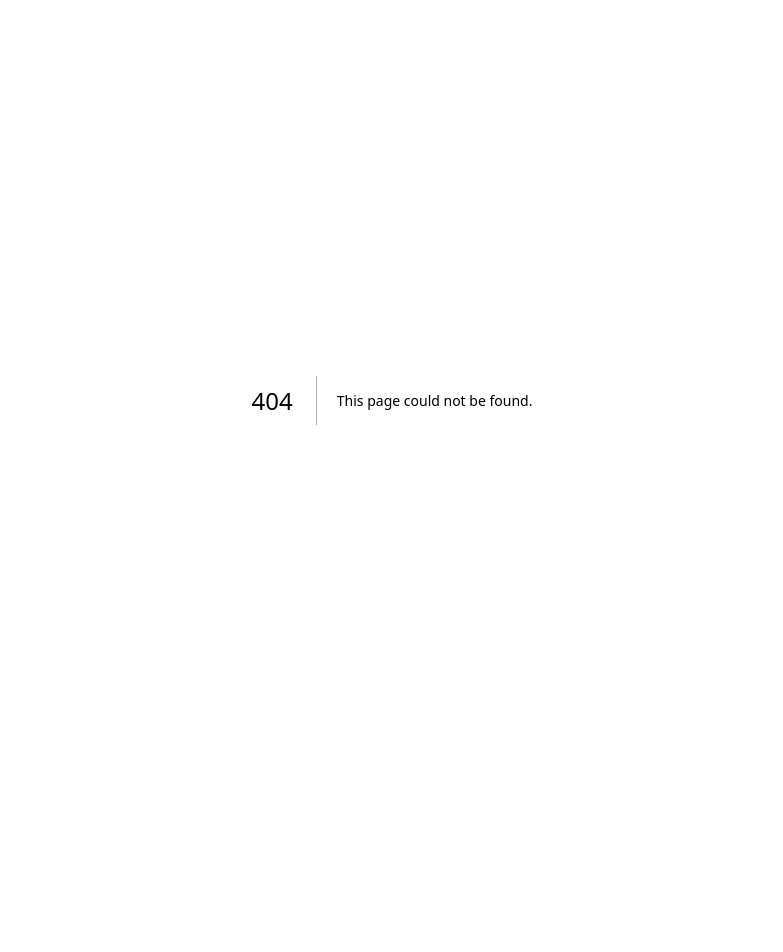
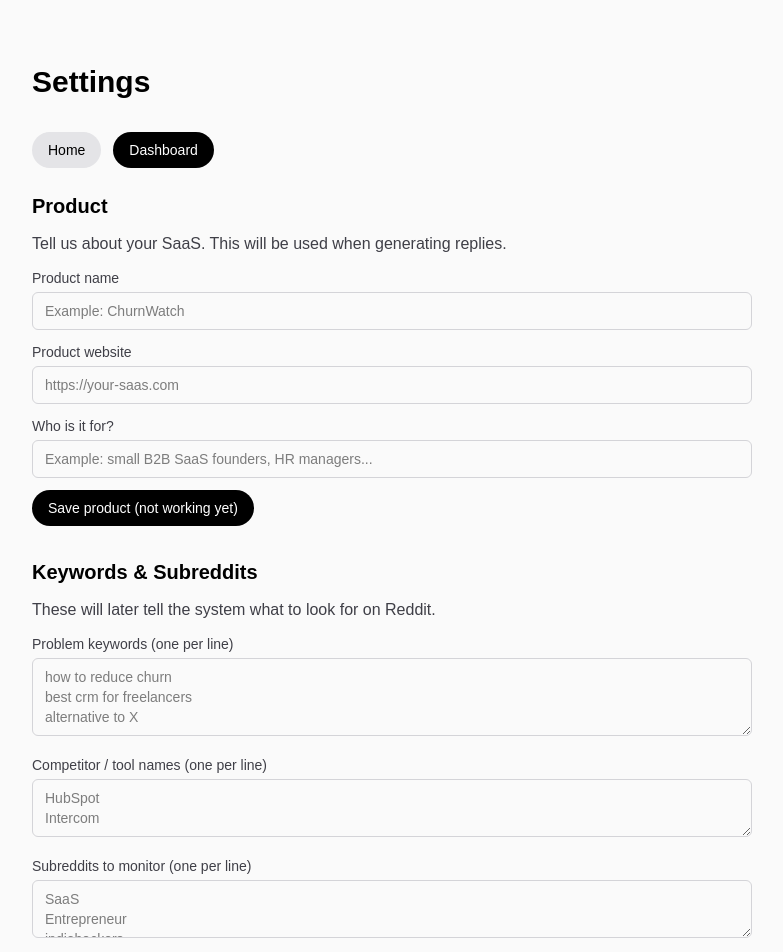
Before and after one commit to crautmare-ship-it/reddit-radar, a Next.js app: page /settings in a window 1280 px wide. Before the commit this address had no page. Shown: the top 952 px of the page, without its empty margins (248-1031 px from the left). Before the commit the page ends 800 px from the top, so only its background shows below. Built offline with nearby package versions, Linux system fonts and the light colour scheme.

Commit message:
Initial UI: home, dashboard, settings

```diff
--- /dev/null
+++ b/app/dashboard/page.tsx
@@ -0,0 +1,85 @@
+import Link from "next/link";
+
+const fakeLeads = [
+  {
+    id: 1,
+    title: "Looking for a simple tool to track churn for my small SaaS",
+    subreddit: "SaaS",
+    url: "https://www.reddit.com/r/SaaS/",
+    score: 92,
+  },
+  {
+    id: 2,
+    title: "Best CRM for freelancers that is not too expensive?",
+    subreddit: "Entrepreneur",
+    url: "https://www.reddit.com/r/Entrepreneur/",
+    score: 78,
+  },
+  {
+    id: 3,
+    title: "Alternative to HubSpot for early-stage B2B startup",
+    subreddit: "indiehackers",
+    url: "https://www.reddit.com/r/indiehackers/",
+    score: 65,
+  },
+];
+
+export default function Dashboard() {
+  return (
+    <main className="min-h-screen flex items-center justify-center bg-zinc-50 dark:bg-black">
+      <div className="max-w-3xl w-full px-6 py-16">
+        <h1 className="text-3xl font-semibold text-black dark:text-zinc-50 mb-4">
+          Dashboard
+        </h1>
+        <p className="text-lg text-zinc-700 dark:text-zinc-400 mb-4">
+          These are example Reddit threads. Later, this list will be filled
+          automatically based on your keywords.
+        </p>
+
+        <div className="mb-6 flex gap-3">
+          <Link
+            href="/"
+            className="inline-flex items-center justify-center rounded-full bg-zinc-200 text-black px-4 py-2 text-sm font-medium hover:bg-zinc-300 dark:bg-zinc-800 dark:text-zinc-50"
+          >
+            Home
+          </Link>
+          <Link
+            href="/settings"
+            className="inline-flex items-center justify-center rounded-full bg-black text-white px-4 py-2 text-sm font-medium hover:bg-[#383838] dark:bg-white dark:text-black"
+          >
+            Go to Settings
+          </Link>
+        </div>
+
+        <div className="space-y-3">
+          {fakeLeads.map((lead) => (
+            <div
+              key={lead.id}
+              className="rounded-lg border border-zinc-200 bg-white p-4 dark:border-zinc-800 dark:bg-zinc-900"
+            >
+              <div className="flex items-center justify-between mb-2">
+                <h2 className="text-base font-semibold text-black dark:text-zinc-50">
+                  {lead.title}
+                </h2>
+                <span className="text-xs rounded-full bg-zinc-100 px-2 py-1 text-zinc-700 dark:bg-zinc-800 dark:text-zinc-300">
+                  Score: {lead.score}
+                </span>
+              </div>
+              <p className="text-sm text-zinc-600 dark:text-zinc-400 mb-2">
+                r/{lead.subreddit}
+              </p>
+              <a
+                href={lead.url}
+                target="_blank"
+                rel="noopener noreferrer"
+                className="inline-flex items-center text-sm font-medium text-blue-600 hover:underline dark:text-blue-400"
+              >
+                Open thread on Reddit
+              </a>
+            </div>
+          ))}
+        </div>
+      </div>
+    </main>
+  );
+}
--- a/app/page.tsx
+++ b/app/page.tsx
@@ -1,4 +1,6 @@
 import Image from "next/image";
+import Link from "next/link";
+
 
 export default function Home() {
   return (
@@ -14,51 +16,31 @@ export default function Home() {
         />
         <div className="flex flex-col items-center gap-6 text-center sm:items-start sm:text-left">
         <h1 className="max-w-xs text-3xl font-semibold leading-10 tracking-tight text-black dark:text-zinc-50">
-            To get started, edit the page.tsx file.
+  Reddit Radar for SaaS Founders
 </h1>
+
 <p className="max-w-md text-lg leading-8 text-zinc-600 dark:text-zinc-400">
-            Looking for a starting point or more instructions? Head over to{" "}
-            <a
-              href="https://vercel.com/templates?framework=next.js&utm_source=create-next-app&utm_medium=appdir-template-tw&utm_campaign=create-next-app"
-              className="font-medium text-zinc-950 dark:text-zinc-50"
-            >
-              Templates
-            </a>{" "}
-            or the{" "}
-            <a
-              href="https://nextjs.org/learn?utm_source=create-next-app&utm_medium=appdir-template-tw&utm_campaign=create-next-app"
-              className="font-medium text-zinc-950 dark:text-zinc-50"
-            >
-              Learning
-            </a>{" "}
-            center.
+  Every day, get the best Reddit threads where people are asking for what your SaaS does, plus a draft reply you can post in minutes.
 </p>
+
         </div>
         <div className="flex flex-col gap-4 text-base font-medium sm:flex-row">
-          <a
-            className="flex h-12 w-full items-center justify-center gap-2 rounded-full bg-foreground px-5 text-background transition-colors hover:bg-[#383838] dark:hover:bg-[#ccc] md:w-[158px]"
-            href="https://vercel.com/new?utm_source=create-next-app&utm_medium=appdir-template-tw&utm_campaign=create-next-app"
-            target="_blank"
-            rel="noopener noreferrer"
+  <Link
+    href="/dashboard"
+    className="flex h-12 w-full items-center justify-center gap-2 rounded-full bg-black text-white px-5 transition-colors hover:bg-[#383838] dark:bg-white dark:text-black md:w-[158px]"
   >
-            <Image
-              className="dark:invert"
-              src="/vercel.svg"
-              alt="Vercel logomark"
-              width={16}
-              height={16}
-            />
-            Deploy Now
-          </a>
+    Go to Dashboard
+  </Link>
   <a
     className="flex h-12 w-full items-center justify-center rounded-full border border-solid border-black/[.08] px-5 transition-colors hover:border-transparent hover:bg-black/[.04] dark:border-white/[.145] dark:hover:bg-[#1a1a1a] md:w-[158px]"
-            href="https://nextjs.org/docs?utm_source=create-next-app&utm_medium=appdir-template-tw&utm_campaign=create-next-app"
+    href="https://nextjs.org/docs"
     target="_blank"
     rel="noopener noreferrer"
   >
     Documentation
   </a>
 </div>
+
       </main>
     </div>
   );
--- /dev/null
+++ b/app/settings/page.tsx
@@ -0,0 +1,124 @@
+import Link from "next/link";
+
+export default function Settings() {
+  return (
+    <main className="min-h-screen flex items-center justify-center bg-zinc-50 dark:bg-black">
+      <div className="max-w-3xl w-full px-6 py-16 space-y-8">
+        <h1 className="text-3xl font-semibold text-black dark:text-zinc-50">
+          Settings
+        </h1>
+
+        <div className="mt-1 mb-6 flex gap-3">
+          <Link
+            href="/"
+            className="inline-flex items-center justify-center rounded-full bg-zinc-200 text-black px-4 py-2 text-sm font-medium hover:bg-zinc-300 dark:bg-zinc-800 dark:text-zinc-50"
+          >
+            Home
+          </Link>
+          <Link
+            href="/dashboard"
+            className="inline-flex items-center justify-center rounded-full bg-black text-white px-4 py-2 text-sm font-medium hover:bg-[#383838] dark:bg-white dark:text-black"
+          >
+            Dashboard
+          </Link>
+        </div>
+
+        {/* Product section */}
+        <section className="space-y-3">
+          <h2 className="text-xl font-semibold text-black dark:text-zinc-50">
+            Product
+          </h2>
+          <p className="text-zinc-700 dark:text-zinc-400">
+            Tell us about your SaaS. This will be used when generating replies.
+          </p>
+          <form className="space-y-3">
+            <div>
+              <label className="block text-sm font-medium text-zinc-700 dark:text-zinc-300">
+                Product name
+              </label>
+              <input
+                type="text"
+                className="mt-1 w-full rounded-md border border-zinc-300 px-3 py-2 text-sm text-black dark:border-zinc-700 dark:bg-zinc-900 dark:text-zinc-50"
+                placeholder="Example: ChurnWatch"
+              />
+            </div>
+            <div>
+              <label className="block text-sm font-medium text-zinc-700 dark:text-zinc-300">
+                Product website
+              </label>
+              <input
+                type="text"
+                className="mt-1 w-full rounded-md border border-zinc-300 px-3 py-2 text-sm text-black dark:border-zinc-700 dark:bg-zinc-900 dark:text-zinc-50"
+                placeholder="https://your-saas.com"
+              />
+            </div>
+            <div>
+              <label className="block text-sm font-medium text-zinc-700 dark:text-zinc-300">
+                Who is it for?
+              </label>
+              <input
+                type="text"
+                className="mt-1 w-full rounded-md border border-zinc-300 px-3 py-2 text-sm text-black dark:border-zinc-700 dark:bg-zinc-900 dark:text-zinc-50"
+                placeholder="Example: small B2B SaaS founders, HR managers..."
+              />
+            </div>
+            <button
+              type="button"
+              className="inline-flex items-center justify-center rounded-full bg-black text-white px-4 py-2 text-sm font-medium hover:bg-[#383838] dark:bg-white dark:text-black"
+            >
+              Save product (not working yet)
+            </button>
+          </form>
+        </section>
+
+        {/* Keywords section */}
+        <section className="space-y-3">
+          <h2 className="text-xl font-semibold text-black dark:text-zinc-50">
+            Keywords & Subreddits
+          </h2>
+          <p className="text-zinc-700 dark:text-zinc-400">
+            These will later tell the system what to look for on Reddit.
+          </p>
+          <form className="space-y-3">
+            <div>
+              <label className="block text-sm font-medium text-zinc-700 dark:text-zinc-300">
+                Problem keywords (one per line)
+              </label>
+              <textarea
+                className="mt-1 w-full rounded-md border border-zinc-300 px-3 py-2 text-sm text-black dark:border-zinc-700 dark:bg-zinc-900 dark:text-zinc-50"
+                rows={3}
+                placeholder={"how to reduce churn\nbest crm for freelancers\nalternative to X"}
+              />
+            </div>
+            <div>
+              <label className="block text-sm font-medium text-zinc-700 dark:text-zinc-300">
+                Competitor / tool names (one per line)
+              </label>
+              <textarea
+                className="mt-1 w-full rounded-md border border-zinc-300 px-3 py-2 text-sm text-black dark:border-zinc-700 dark:bg-zinc-900 dark:text-zinc-50"
+                rows={2}
+                placeholder={"HubSpot\nIntercom"}
+              />
+            </div>
+            <div>
+              <label className="block text-sm font-medium text-zinc-700 dark:text-zinc-300">
+                Subreddits to monitor (one per line)
+              </label>
+              <textarea
+                className="mt-1 w-full rounded-md border border-zinc-300 px-3 py-2 text-sm text-black dark:border-zinc-700 dark:bg-zinc-900 dark:text-zinc-50"
+                rows={2}
+                placeholder={"SaaS\nEntrepreneur\nindiehackers"}
+              />
+            </div>
+            <button
+              type="button"
+              className="inline-flex items-center justify-center rounded-full bg-black text-white px-4 py-2 text-sm font-medium hover:bg-[#383838] dark:bg-white dark:text-black"
+            >
+              Save keywords (not working yet)
+            </button>
+          </form>
+        </section>
+      </div>
+    </main>
+  );
+}
```
Lines whose indentation alone changed are shown as unchanged.
